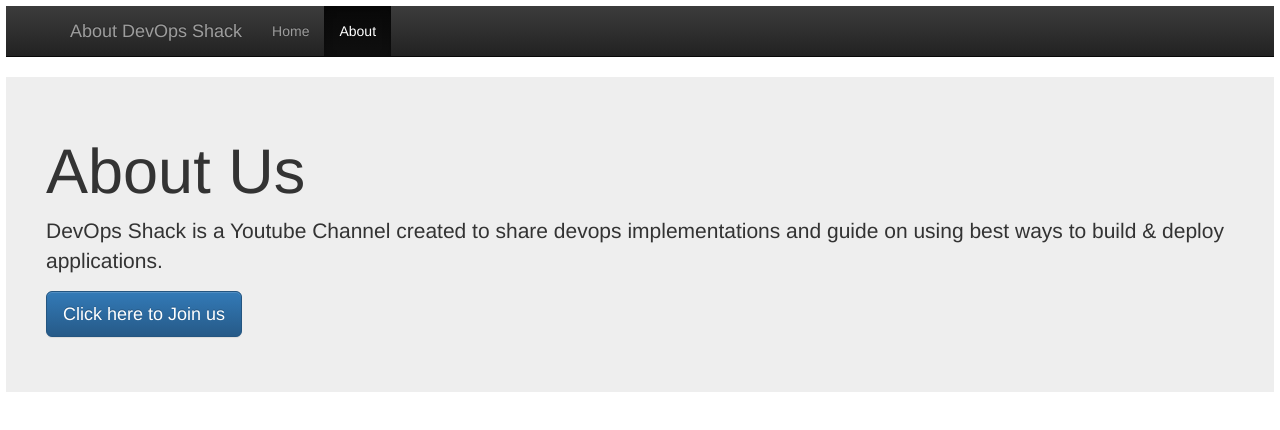
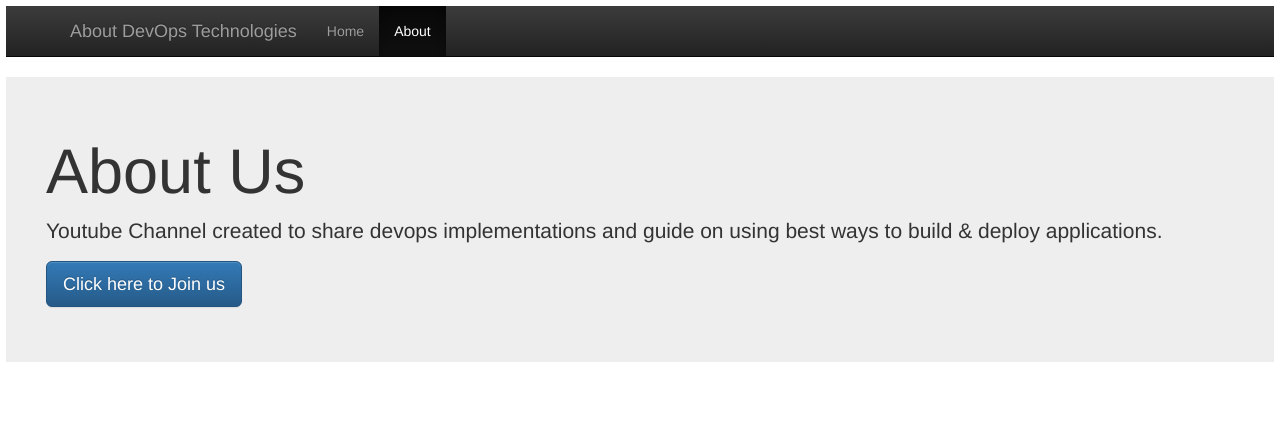
Before and after one commit to guna1234567/CircleCI-Project, a website: page about.html in a window 1280 px wide. Drawn offline with nearby package versions, Linux system fonts and the light colour scheme.

Commit message:
Update about.html

```diff
--- a/about.html
+++ b/about.html
@@ -10,7 +10,7 @@
     <div style="margin:6px;">
       <nav class="navbar navbar-inverse navbar-static-top">
     <div class="container">
-      <a class="navbar-brand" href="/"> About DevOps Shack </a>
+      <a class="navbar-brand" href="/"> About DevOps Technologies </a>
       <ul class="nav navbar-nav">
         <li>
           <a href="/">Home</a>
@@ -23,7 +23,7 @@
   </nav>
       <div class="jumbotron"  style="padding:40px;">
         <h1>About Us</h1>
-        <strong><p> DevOps Shack is a Youtube Channel created to share devops implementations and guide on using best ways to build & deploy applications.</p></strong>
+        <strong><p> Youtube Channel created to share devops implementations and guide on using best ways to build & deploy applications.</p></strong>
         <p><a class="btn btn-primary btn-lg" href="#" role="button">Click here to Join us</a></p>
       </div>
     </div>
```
